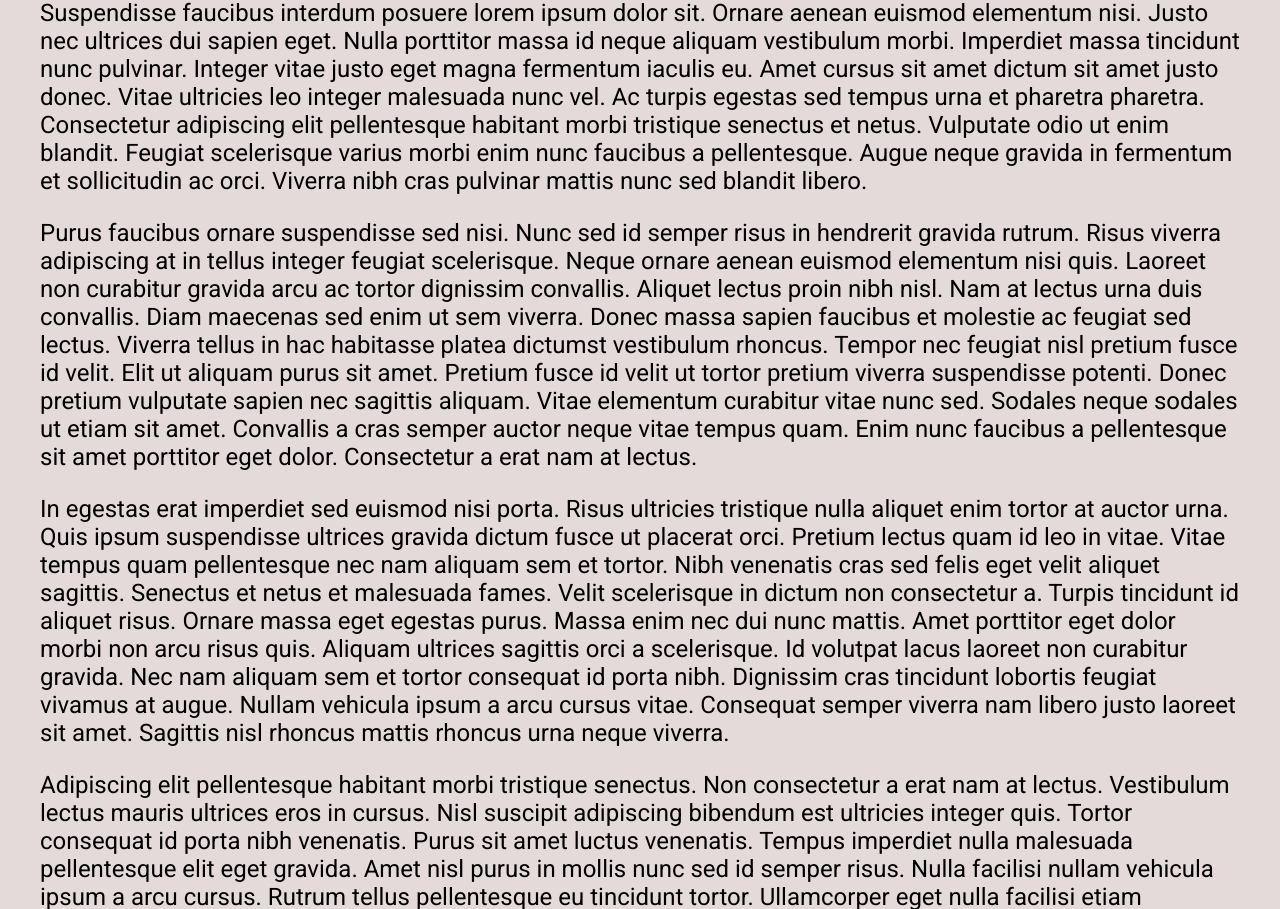
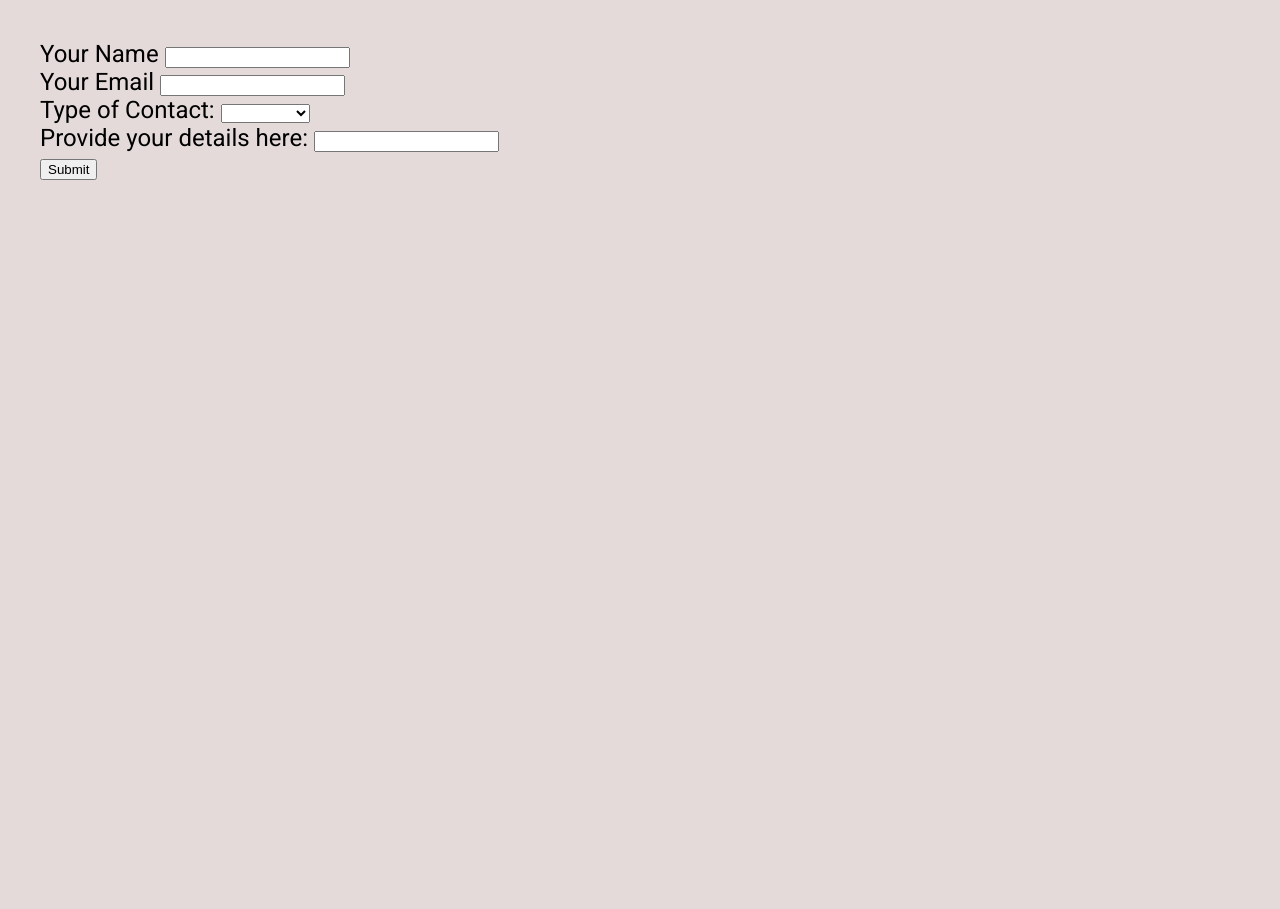
Before and after one commit to maloricuevas/TechMoms_FinalProject, a plain HTML site: page contact.html in a window 1280 px wide. Shown: the part 368-1277 px from the top of the page. After the commit the page ends 800 px from the top, so only its background shows below. Drawn offline with nearby package versions, Linux system fonts and the light colour scheme.

Commit message:
added a contact form and breaks between divs in lessons/units pages

```diff
--- a/contact.html
+++ b/contact.html
@@ -24,22 +24,31 @@
          <li><a href="contact.html">Contact Us</a></li>
          </ul>
      </nav></div>
-     <p>
-        Lorem ipsum dolor sit amet, consectetur adipiscing elit, sed do eiusmod tempor incididunt ut labore et dolore magna aliqua. Pharetra et ultrices neque ornare. Id interdum velit laoreet id donec ultrices tincidunt arcu. Suspendisse faucibus interdum posuere lorem ipsum dolor sit. Ornare aenean euismod elementum nisi. Justo nec ultrices dui sapien eget. Nulla porttitor massa id neque aliquam vestibulum morbi. Imperdiet massa tincidunt nunc pulvinar. Integer vitae justo eget magna fermentum iaculis eu. Amet cursus sit amet dictum sit amet justo donec. Vitae ultricies leo integer malesuada nunc vel. Ac turpis egestas sed tempus urna et pharetra pharetra. Consectetur adipiscing elit pellentesque habitant morbi tristique senectus et netus. Vulputate odio ut enim blandit. Feugiat scelerisque varius morbi enim nunc faucibus a pellentesque. Augue neque gravida in fermentum et sollicitudin ac orci. Viverra nibh cras pulvinar mattis nunc sed blandit libero.
-    </p>
-    <p>
-        Purus faucibus ornare suspendisse sed nisi. Nunc sed id semper risus in hendrerit gravida rutrum. Risus viverra adipiscing at in tellus integer feugiat scelerisque. Neque ornare aenean euismod elementum nisi quis. Laoreet non curabitur gravida arcu ac tortor dignissim convallis. Aliquet lectus proin nibh nisl. Nam at lectus urna duis convallis. Diam maecenas sed enim ut sem viverra. Donec massa sapien faucibus et molestie ac feugiat sed lectus. Viverra tellus in hac habitasse platea dictumst vestibulum rhoncus. Tempor nec feugiat nisl pretium fusce id velit. Elit ut aliquam purus sit amet. Pretium fusce id velit ut tortor pretium viverra suspendisse potenti. Donec pretium vulputate sapien nec sagittis aliquam. Vitae elementum curabitur vitae nunc sed. Sodales neque sodales ut etiam sit amet. Convallis a cras semper auctor neque vitae tempus quam. Enim nunc faucibus a pellentesque sit amet porttitor eget dolor. Consectetur a erat nam at lectus.
-    </p>
-    <p>
-        In egestas erat imperdiet sed euismod nisi porta. Risus ultricies tristique nulla aliquet enim tortor at auctor urna. Quis ipsum suspendisse ultrices gravida dictum fusce ut placerat orci. Pretium lectus quam id leo in vitae. Vitae tempus quam pellentesque nec nam aliquam sem et tortor. Nibh venenatis cras sed felis eget velit aliquet sagittis. Senectus et netus et malesuada fames. Velit scelerisque in dictum non consectetur a. Turpis tincidunt id aliquet risus. Ornare massa eget egestas purus. Massa enim nec dui nunc mattis. Amet porttitor eget dolor morbi non arcu risus quis. Aliquam ultrices sagittis orci a scelerisque. Id volutpat lacus laoreet non curabitur gravida. Nec nam aliquam sem et tortor consequat id porta nibh. Dignissim cras tincidunt lobortis feugiat vivamus at augue. Nullam vehicula ipsum a arcu cursus vitae. Consequat semper viverra nam libero justo laoreet sit amet. Sagittis nisl rhoncus mattis rhoncus urna neque viverra.
-    </p>
-    <p>
-        Adipiscing elit pellentesque habitant morbi tristique senectus. Non consectetur a erat nam at lectus. Vestibulum lectus mauris ultrices eros in cursus. Nisl suscipit adipiscing bibendum est ultricies integer quis. Tortor consequat id porta nibh venenatis. Purus sit amet luctus venenatis. Tempus imperdiet nulla malesuada pellentesque elit eget gravida. Amet nisl purus in mollis nunc sed id semper risus. Nulla facilisi nullam vehicula ipsum a arcu cursus. Rutrum tellus pellentesque eu tincidunt tortor. Ullamcorper eget nulla facilisi etiam dignissim diam quis enim lobortis. In nibh mauris cursus mattis molestie a iaculis at erat. Sed blandit libero volutpat sed cras ornare. Diam donec adipiscing tristique risus nec feugiat in fermentum posuere. In iaculis nunc sed augue.
-    </p>
-    <p>
-        Adipiscing diam donec adipiscing tristique risus nec feugiat in fermentum. Et tortor at risus viverra adipiscing at. Pretium quam vulputate dignissim suspendisse in est. Pulvinar mattis nunc sed blandit. Augue lacus viverra vitae congue eu consequat. Non nisi est sit amet. Rhoncus urna neque viverra justo nec ultrices dui. Neque vitae tempus quam pellentesque. Fusce ut placerat orci nulla pellentesque dignissim enim. Orci phasellus egestas tellus rutrum. Ultrices tincidunt arcu non sodales neque. Lectus urna duis convallis convallis tellus id interdum velit laoreet. Elit pellentesque habitant morbi tristique senectus. Consequat nisl vel pretium lectus quam id leo in. Maecenas sed enim ut sem viverra.
-    </p>
-</div>
+     <div>
+       <form id="contactForm" name="contactForm">
+        <h1>Let Us Know Your Questions, Requests, and Suggestions</h1>
+        <br>
+        <label>Your Name</label>
+        <input id="name" class="name">
+        <br>
+        <label>Your Email</label>
+        <input id="email" class="email">
+        <br>
+        <label>Type of Contact:</label>
+        <select id="contactType" name="contactType">
+            <option id="Other"> </option>
+            <option id="optQuest">Question</option>
+            <option id="optReq">Request</option>
+            <option id="optSug">Suggestion</option>
+        </select>
+        <br>
+        <label>Provide your details here:</label>
+        <input id="textbox" class="textbox">
+        <br>
+        <input type="submit">
+        </form>
+
+     </div>
 
 <script src="index.js"></script>
 </body>
--- a/index.js
+++ b/index.js
@@ -10,3 +10,25 @@ function myFunction() {
         navbar.classList.remove("sticky")
     }
 }
+
+const form = document.contactForm
+
+document.addEventListener("submit", function (event) {
+    event.preventDefault();
+    if (form.name.value == "") {
+        alert("You must enter your name before submitting this form");
+    }
+    else if (form.email.value == "") {
+        alert("You must provide your email before submitting this form");
+    }
+    else if (form.textbox.value == "") {
+        alert("You must provide an explanation before submitting this form");
+    }
+    else if (form.contactType.value === "Other") {
+        alert("You must select your response type before submitting this form.");
+    }
+    else {
+        alert("Thank you for your question! We will contact you with a response shortly.");
+    }
+
+})
```
Also changed, not shown: lessons.html (+3 -3 lines), units.html (+4 -3 lines).
